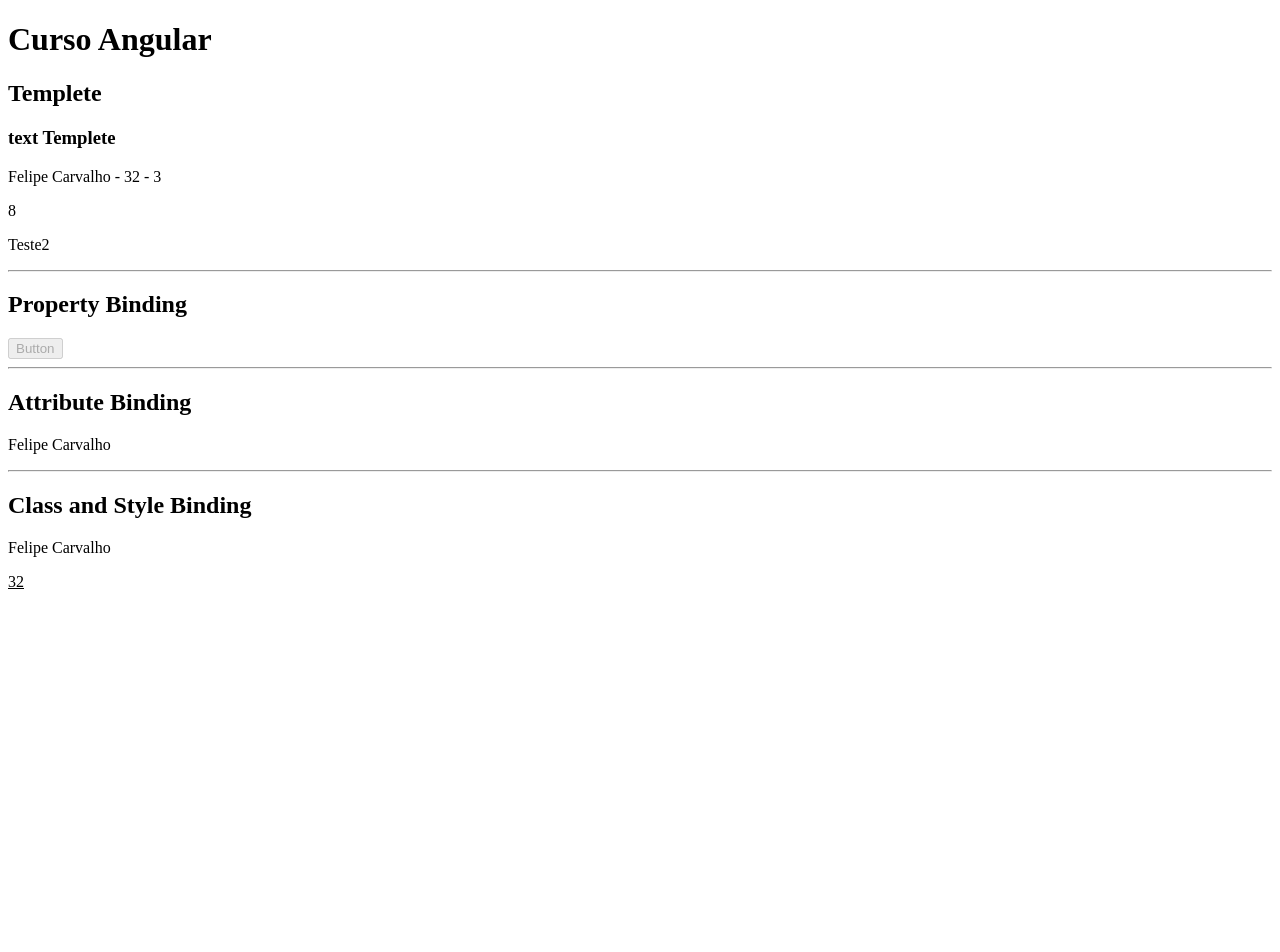
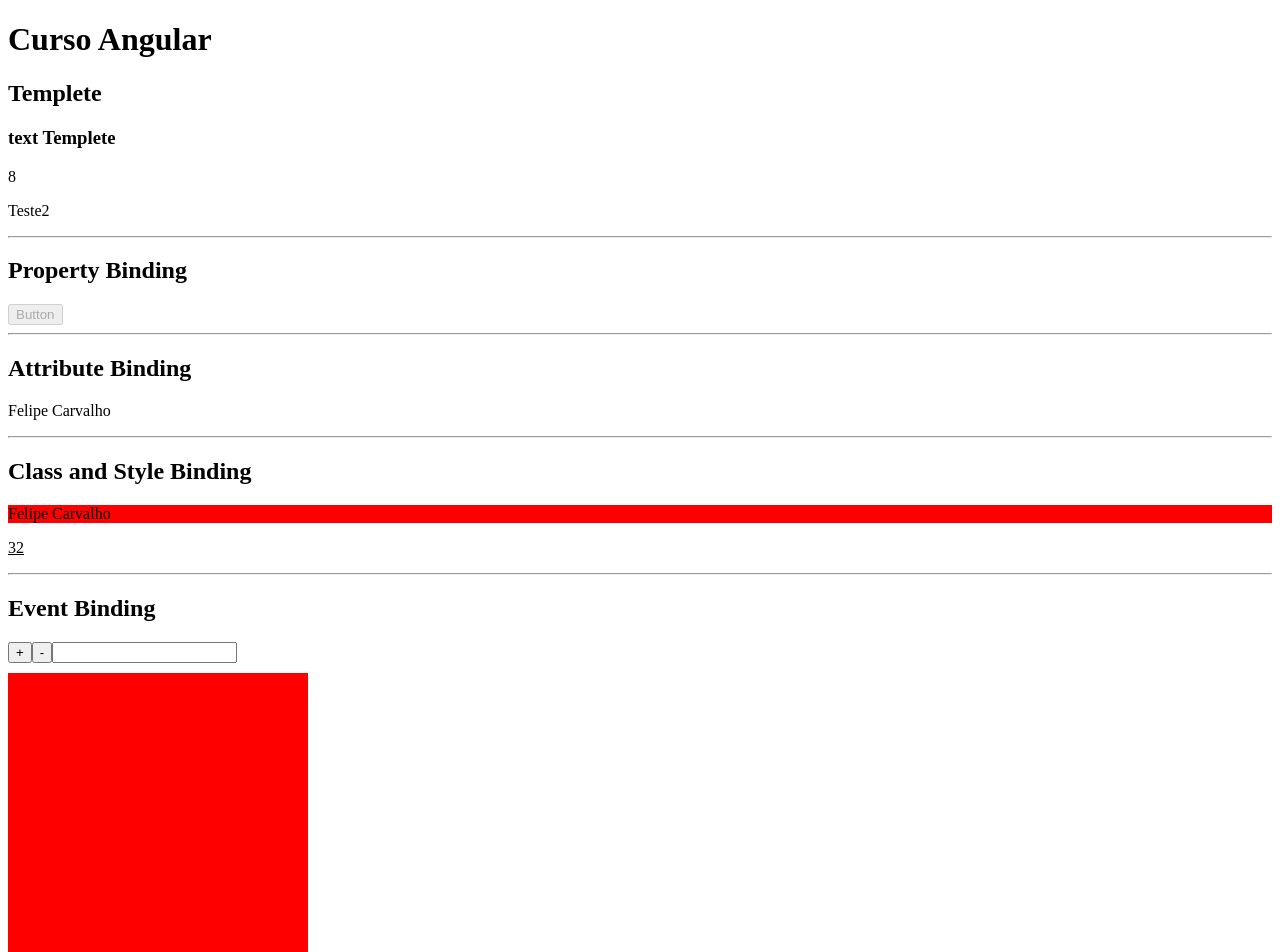
Before and after one commit to lipestile/Estudos_Angular, an Angular app in the folder meu-primeiro-projeto-latest/: page / in a window 1280 px wide. Shown: the top 952 px of the page. Before the commit the page ends 800 px from the top, so only its background shows below. Built offline with nearby package versions, Linux system fonts and the light colour scheme.

Commit message:
Event Binding

```diff
--- a/meu-primeiro-projeto-latest/src/app/components/templates/tamplete-building/tamplete-building.component.html
+++ b/meu-primeiro-projeto-latest/src/app/components/templates/tamplete-building/tamplete-building.component.html
@@ -1,6 +1,6 @@
 <h2> Templete</h2>
 <h3> text Templete</h3>
-<p>{{ name }} - {{ age }} - {{ sum(1,2) }}</p>
+<!-- <p>{{ name }} - {{ age }} - {{ sum(1,2) }}</p> -->
 
 <p>{{4 + 4}}</p>
 
@@ -27,3 +27,25 @@
 <p  [class.backgroud-red]="age >= 32" [class.backgroud-blue]="age > 32">{{ name }}</p>
 
 <p [style.text-decoration]="isTextDecoration">{{age}}</p>
+
+
+<hr/>
+<h2>Event Binding</h2>
+<!--
+
+    <element
+    (targetEventName)='Tamplatestatement'
+    ></element>
+
+-->
+
+
+<button (click)="sum()" >+</button>
+<button (click)="sub()" >-</button>
+
+<input (keydown.shift.t)="onKeyDown($event)"/>
+
+<div style="background: red; width: 300px; height: 300px; margin-top: 10px;"
+ (mousemove)="onMouseMove($event)"
+
+></div>
--- a/meu-primeiro-projeto-latest/src/app/components/templates/tamplete-building/tamplete-building.component.scss
+++ b/meu-primeiro-projeto-latest/src/app/components/templates/tamplete-building/tamplete-building.component.scss
@@ -0,0 +1,6 @@
+.backgroud-red{
+    background: red;
+}
+.backgroud-blue{
+    background: blue;
+}
--- a/meu-primeiro-projeto-latest/src/app/components/templates/tamplete-building/tamplete-building.component.ts
+++ b/meu-primeiro-projeto-latest/src/app/components/templates/tamplete-building/tamplete-building.component.ts
@@ -25,7 +25,24 @@ export class TampleteBuildingComponent {
     // }
 
     public isTextDecoration = this.age >= 32 ? 'underline' : 'none';
-    public sum( val1: number, val2: number){
-      return val1 + val2;
+
+    public sum(){
+      return this.age++;
     }
+    public sub(){
+      return this.age--;
+    }
+
+    public onKeyDown(event: Event){
+      return console.log(event);
+    }
+
+    public onMouseMove(event: MouseEvent){
+      return console.log({
+        ClietX: event.clientX,
+        ClietY: event.clientY,
+      });
+    }
+
+
 }
```
